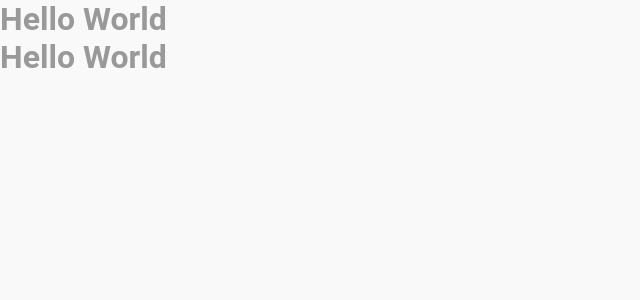
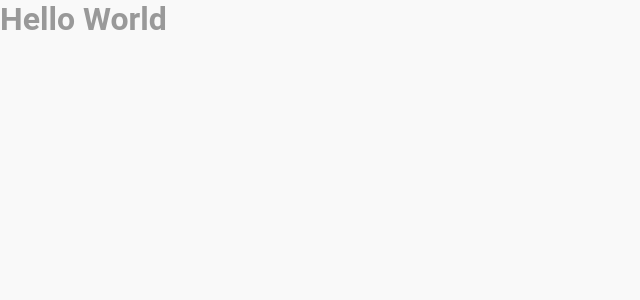
Before and after one commit to 90lucasgabriel/cinejump-web, a React (Create React App) app: page / in a window 1280 px wide. Shown: the top 300 px of the page, without its empty margins (0-640 px from the left). Built offline with nearby package versions, Linux system fonts and the light colour scheme.

Commit message:
WJ-0 - New: Basic Home architecture;

```diff
--- a/src/App.tsx
+++ b/src/App.tsx
@@ -3,25 +3,13 @@ import React from 'react';
 
 // import AppProvider from './hooks';
 // import Routes from './routes';
-import { ColumnLayout, Wrapper, Container } from 'components/Layout';
+import Home from 'screens/Home';
 import GlobalStyle from './styles/global';
 
 const App: React.FC = () => {
   return (
     <>
-      <ColumnLayout>
-        <Wrapper>
-          <Container>
-            <h1>Hello World</h1>
-          </Container>
-        </Wrapper>
-        <Wrapper>
-          <Container>
-            <h1>Hello World</h1>
-          </Container>
-        </Wrapper>
-
-      </ColumnLayout>
+      <Home />
 
       <GlobalStyle />
     </>
--- /dev/null
+++ b/src/screens/Home/index.tsx
@@ -0,0 +1,17 @@
+import React from 'react';
+
+import { ColumnLayout, Wrapper, Container } from 'components/Layout';
+
+const Home: React.FC = () => {
+  return (
+    <ColumnLayout>
+      <Wrapper>
+        <Container>
+          <h1>Hello World</h1>
+        </Container>
+      </Wrapper>
+    </ColumnLayout>
+  );
+};
+
+export default Home;
--- /dev/null
+++ b/src/screens/Home/styles.ts
@@ -0,0 +1,3 @@
+import styled from 'styled-components';
+
+export const Container = styled.div``;
```
Also changed, not shown: 1 other file (tests, documents, lock files or other folders).
